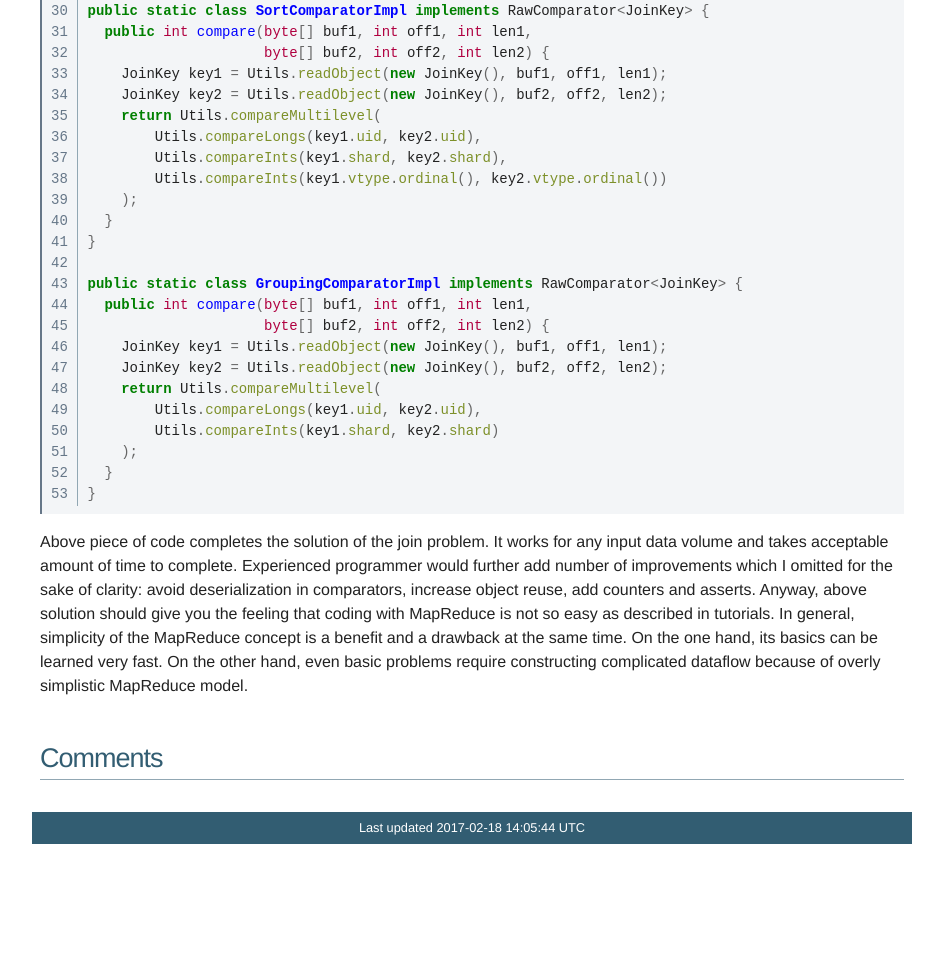
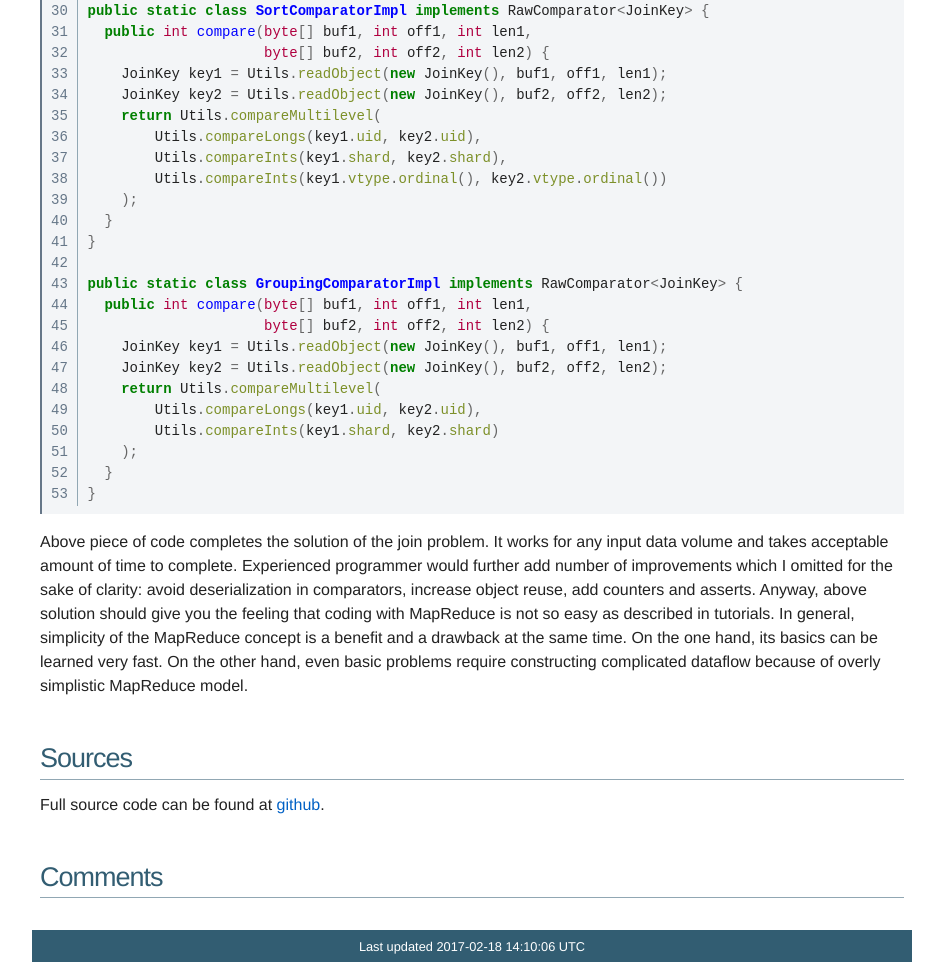
Before and after one commit to andreigudkov/articles, a plain HTML site: page ph/ep1-join/mastercopy/index.html in a window 1280 px wide. Shown: the part 7042-8004 px from the top of the page, without its empty margins (168-1111 px from the left). Before the commit the page ends 7886 px from the top, so only its background shows below. Drawn offline with Linux system fonts and the light colour scheme; a script that the page names is missing.

Commit message:
Added link to source code

```diff
--- a/ph/ep1-join/mastercopy/index.html
+++ b/ph/ep1-join/mastercopy/index.html
@@ -660,6 +660,14 @@ because of overly simplistic MapReduce model.</p>
 </div>
 </div>
 <div class="sect1">
+<h2 id="_sources">Sources</h2>
+<div class="sectionbody">
+<div class="paragraph">
+<p>Full source code can be found at <a href="https://github.com/andreigudkov/articles/tree/master/ph/src/java">github</a>.</p>
+</div>
+</div>
+</div>
+<div class="sect1">
 <h2 id="_comments">Comments</h2>
 <div class="sectionbody">
       <div id='disqus_thread'></div>
@@ -682,7 +690,7 @@ because of overly simplistic MapReduce model.</p>
 </div>
 <div id="footer">
 <div id="footer-text">
-Last updated 2017-02-18 14:05:44 UTC
+Last updated 2017-02-18 14:10:06 UTC
 </div>
 </div>
 </body>
```
Also changed, not shown: ph/ep2-select/mastercopy/index.html (+9 -1 lines), ph/ep1-join/src/index.txt, ph/ep2-select/src/index.txt.
